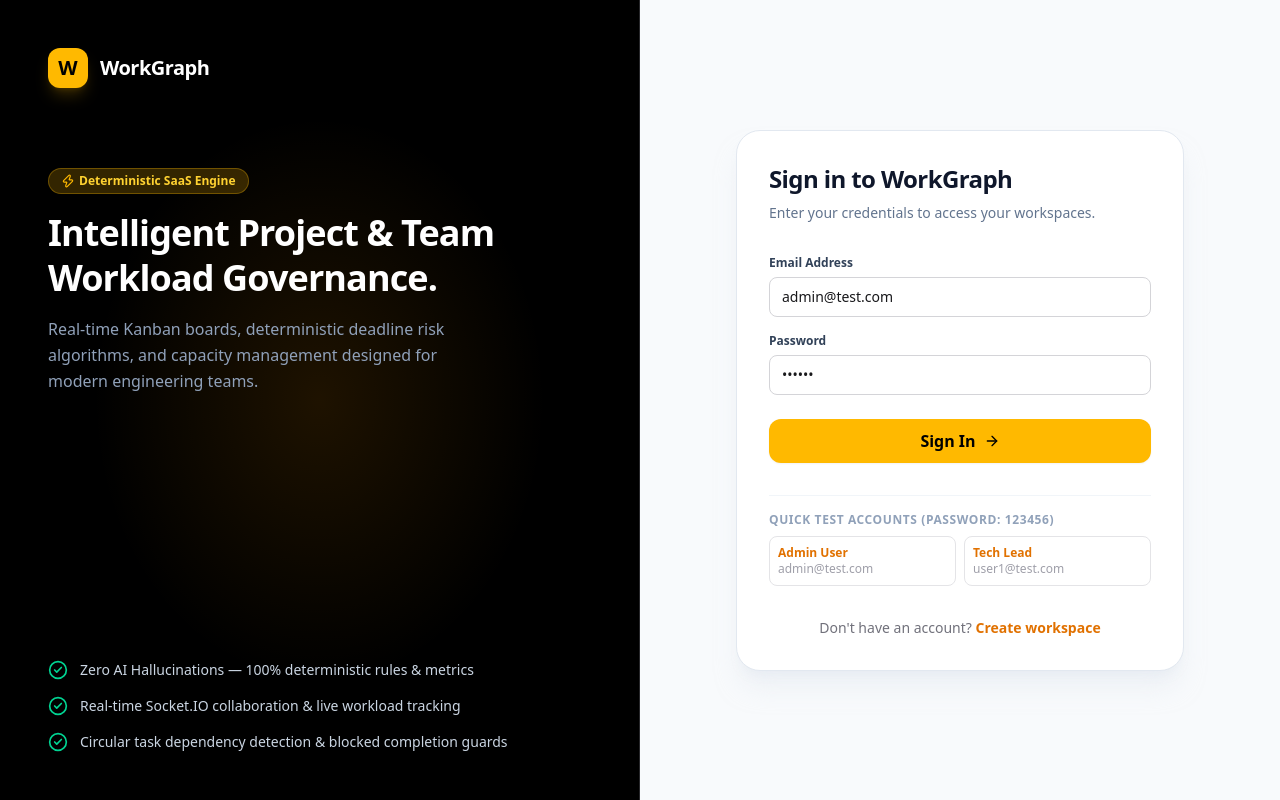
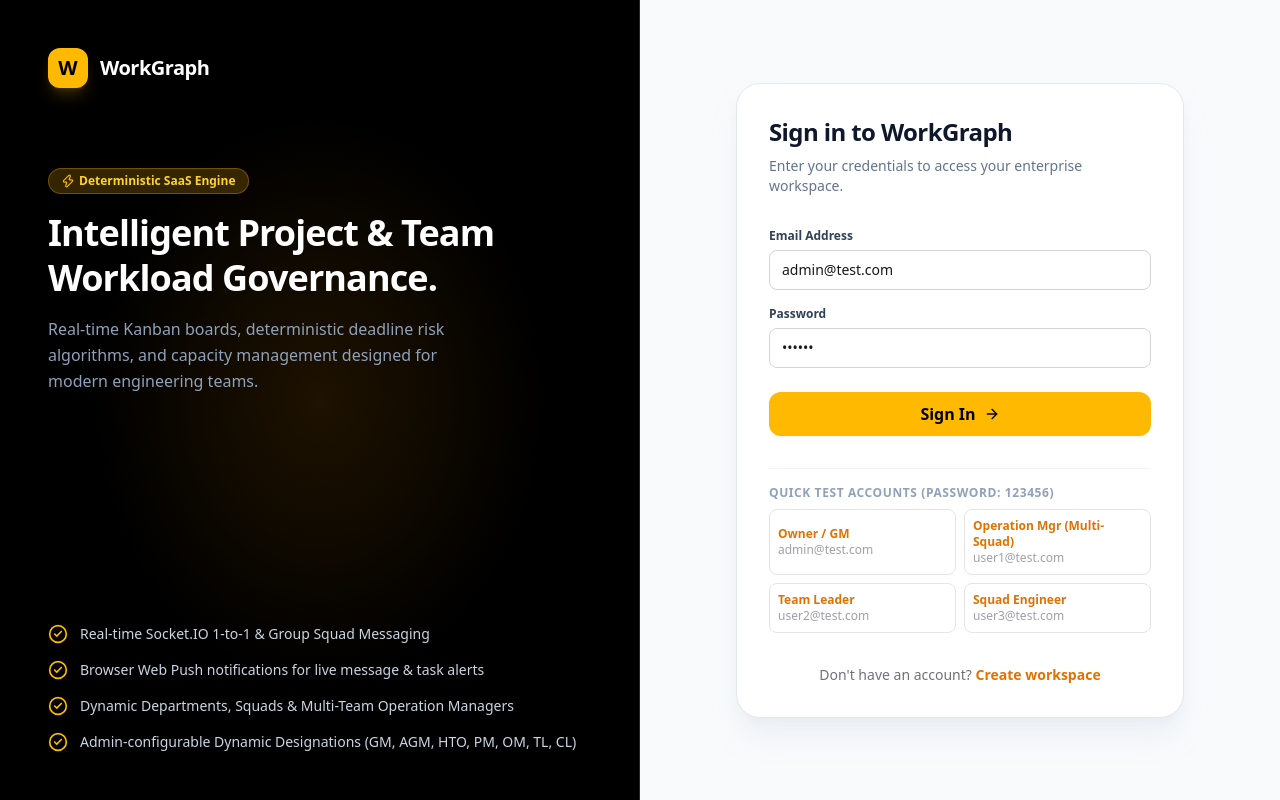
Before and after one commit to ahanaf607307/WorkGraph-frontend, a Next.js app: page /login in a window 1280 px wide. Built offline with nearby package versions, Linux system fonts and the light colour scheme; no server answers.

Commit message:
enhance navigation sidebar header and authentication onboarding with department selection

```diff
--- a/src/components/shared/Header.tsx
+++ b/src/components/shared/Header.tsx
@@ -3,7 +3,7 @@
 import React, { useState, useEffect } from "react";
 import Link from "next/link";
 import { usePathname } from "next/navigation";
-import { Bell, Search, Check, Sparkles, Sun, Moon } from "lucide-react";
+import { Bell, Search, Check, Sparkles, Sun, Moon, MessageSquare } from "lucide-react";
 import { useAuth } from "../../hooks/useAuth";
 import { useTheme } from "../../hooks/useTheme";
 import { userActions } from "../../modules/users/actions/user.actions";
@@ -57,6 +57,8 @@ export const Header: React.FC = () => {
   };
 
   const getBreadcrumbTitle = () => {
+    if (pathname.startsWith("/chat")) return "Direct & Team Messages";
+    if (pathname.startsWith("/departments")) return "Departments, Teams & Hierarchy";
     if (pathname.startsWith("/dashboard")) return "Dashboard Overview";
     if (pathname.startsWith("/projects/new")) return "Create New Project";
     if (pathname.includes("/board")) return "Kanban Board";
@@ -86,6 +88,15 @@ export const Header: React.FC = () => {
       </div>
 
       <div className="flex items-center space-x-3">
+        {/* Quick Link to Messages */}
+        <Link
+          href="/chat"
+          title="Direct & Group Messages"
+          className="p-2 text-zinc-600 hover:text-black dark:text-zinc-300 dark:hover:text-amber-400 rounded-xl hover:bg-zinc-100 dark:hover:bg-zinc-800 border border-zinc-200 dark:border-zinc-800 transition-colors cursor-pointer shadow-2xs"
+        >
+          <MessageSquare className="w-4.5 h-4.5" />
+        </Link>
+
         {/* Dark / Light Mode Toggle Button */}
         <button
           type="button"
--- a/src/components/shared/Sidebar.tsx
+++ b/src/components/shared/Sidebar.tsx
@@ -16,6 +16,8 @@ import {
   ChevronLeft,
   ChevronRight,
   PlusCircle,
+  MessageSquare,
+  Network,
 } from "lucide-react";
 import { useAuth } from "../../hooks/useAuth";
 import { cn } from "../../lib/utils";
@@ -30,6 +32,8 @@ export const Sidebar: React.FC = () => {
   const navItems = [
     { label: "Dashboard", href: "/dashboard", icon: LayoutDashboard },
     { label: "Projects", href: "/projects", icon: FolderKanban },
+    { label: "Messages & Chat", href: "/chat", icon: MessageSquare },
+    { label: "Departments & Hierarchy", href: "/departments", icon: Network },
     { label: "Team & Workload", href: "/team", icon: Users },
     { label: "Analytics", href: "/analytics", icon: BarChart3 },
     { label: "Notifications", href: "/notifications", icon: Bell },
--- a/src/modules/auth/schemas/auth.schema.ts
+++ b/src/modules/auth/schemas/auth.schema.ts
@@ -8,6 +8,7 @@ export const loginSchema = z.object({
 export const registerSchema = z.object({
   name: z.string().min(2, "Name must be at least 2 characters"),
   email: z.string().email("Please enter a valid email address"),
+  department: z.string().optional(),
   password: z.string().min(6, "Password must be at least 6 characters"),
   confirmPassword: z.string(),
 }).refine((data) => data.password === data.confirmPassword, {
--- a/src/view/auth/LoginView.tsx
+++ b/src/view/auth/LoginView.tsx
@@ -83,16 +83,20 @@ export const LoginView: React.FC = () => {
 
         <div className="relative z-10 space-y-4">
           <div className="flex items-center space-x-3 text-sm text-slate-300">
-            <CheckCircle2 className="w-5 h-5 text-emerald-400" />
-            <span>Zero AI Hallucinations — 100% deterministic rules & metrics</span>
+            <CheckCircle2 className="w-5 h-5 text-amber-400" />
+            <span>Real-time Socket.IO 1-to-1 & Group Squad Messaging</span>
           </div>
           <div className="flex items-center space-x-3 text-sm text-slate-300">
-            <CheckCircle2 className="w-5 h-5 text-emerald-400" />
-            <span>Real-time Socket.IO collaboration & live workload tracking</span>
+            <CheckCircle2 className="w-5 h-5 text-amber-400" />
+            <span>Browser Web Push notifications for live message & task alerts</span>
           </div>
           <div className="flex items-center space-x-3 text-sm text-slate-300">
-            <CheckCircle2 className="w-5 h-5 text-emerald-400" />
-            <span>Circular task dependency detection & blocked completion guards</span>
+            <CheckCircle2 className="w-5 h-5 text-amber-400" />
+            <span>Dynamic Departments, Squads & Multi-Team Operation Managers</span>
+          </div>
+          <div className="flex items-center space-x-3 text-sm text-slate-300">
+            <CheckCircle2 className="w-5 h-5 text-amber-400" />
+            <span>Admin-configurable Dynamic Designations (GM, AGM, HTO, PM, OM, TL, CL)</span>
           </div>
         </div>
       </div>
@@ -105,7 +109,7 @@ export const LoginView: React.FC = () => {
               Sign in to WorkGraph
             </h2>
             <p className="mt-2 text-sm text-slate-500">
-              Enter your credentials to access your workspaces.
+              Enter your credentials to access your enterprise workspace.
             </p>
           </div>
 
@@ -144,7 +148,7 @@ export const LoginView: React.FC = () => {
                 onClick={() => setDemoAccount("admin@test.com")}
                 className="p-2 text-xs font-medium text-left rounded-lg border border-zinc-200 dark:border-zinc-800 hover:border-amber-400 dark:hover:border-amber-400 hover:bg-zinc-50 dark:hover:bg-zinc-800 transition-colors cursor-pointer"
               >
-                <div className="font-bold text-amber-600 dark:text-amber-400">Admin User</div>
+                <div className="font-bold text-amber-600 dark:text-amber-400">Owner / GM</div>
                 <div className="text-zinc-400 truncate">admin@test.com</div>
               </button>
               <button
@@ -152,8 +156,24 @@ export const LoginView: React.FC = () => {
                 onClick={() => setDemoAccount("user1@test.com")}
                 className="p-2 text-xs font-medium text-left rounded-lg border border-zinc-200 dark:border-zinc-800 hover:border-amber-400 dark:hover:border-amber-400 hover:bg-zinc-50 dark:hover:bg-zinc-800 transition-colors cursor-pointer"
               >
-                <div className="font-bold text-amber-600 dark:text-amber-400">Tech Lead</div>
+                <div className="font-bold text-amber-600 dark:text-amber-400">Operation Mgr (Multi-Squad)</div>
                 <div className="text-zinc-400 truncate">user1@test.com</div>
+              </button>
+              <button
+                type="button"
+                onClick={() => setDemoAccount("user2@test.com")}
+                className="p-2 text-xs font-medium text-left rounded-lg border border-zinc-200 dark:border-zinc-800 hover:border-amber-400 dark:hover:border-amber-400 hover:bg-zinc-50 dark:hover:bg-zinc-800 transition-colors cursor-pointer"
+              >
+                <div className="font-bold text-amber-600 dark:text-amber-400">Team Leader</div>
+                <div className="text-zinc-400 truncate">user2@test.com</div>
+              </button>
+              <button
+                type="button"
+                onClick={() => setDemoAccount("user3@test.com")}
+                className="p-2 text-xs font-medium text-left rounded-lg border border-zinc-200 dark:border-zinc-800 hover:border-amber-400 dark:hover:border-amber-400 hover:bg-zinc-50 dark:hover:bg-zinc-800 transition-colors cursor-pointer"
+              >
+                <div className="font-bold text-amber-600 dark:text-amber-400">Squad Engineer</div>
+                <div className="text-zinc-400 truncate">user3@test.com</div>
               </button>
             </div>
           </div>
--- a/src/view/auth/RegisterView.tsx
+++ b/src/view/auth/RegisterView.tsx
@@ -81,6 +81,14 @@ export const RegisterView: React.FC = () => {
           />
 
           <Input
+            id="department"
+            label="Department / Squad (Optional)"
+            placeholder="e.g. Engineering, Operations, Product"
+            error={errors.department?.message}
+            {...register("department")}
+          />
+
+          <Input
             id="password"
             type="password"
             label="Password"
```
